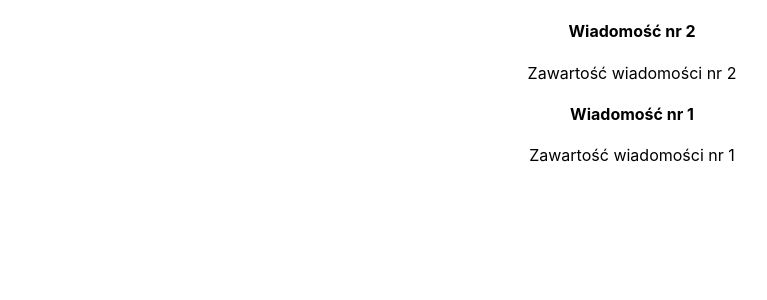
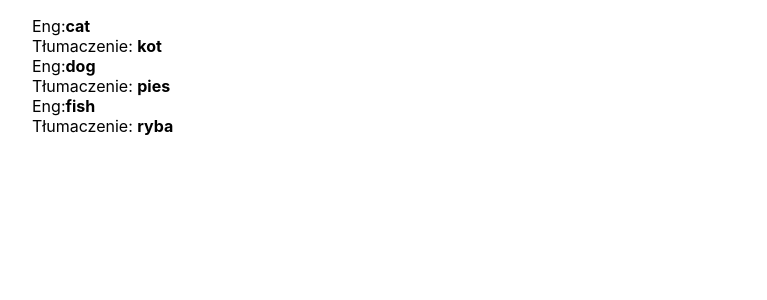
Before and after one commit to barteknowak31l/React-course, a React (Create React App) app in the folder sekcja7_ReactApp/project1/: page / in a window 1280 px wide. Shown: the top 300 px of the page, without its empty margins (8-775 px from the left). Built offline with nearby package versions, Linux system fonts and the light colour scheme.

Commit message:
json fetching

```diff
--- /dev/null
+++ b/sekcja7_ReactApp/project1/public/data/words.json
@@ -0,0 +1,20 @@
+{
+    "lesson": "animals",
+    "words": [
+      {
+        "id": 1,
+        "en": "cat",
+        "pl": "kot"
+      },
+      {
+        "id": 2,
+        "en": "dog",
+        "pl": "pies"
+      },
+      {
+        "id": 3,
+        "en": "fish",
+        "pl": "ryba"
+      }
+    ]
+  }
--- a/sekcja7_ReactApp/project1/src/App.js
+++ /dev/null
@@ -1,50 +0,0 @@
-import React, { Component } from "react";
-
-import "./App.css";
-
-const data = [
-  { id: 1, title: "Wiadomość nr 1", body: "Zawartość wiadomości nr 1" },
-  { id: 2, title: "Wiadomość nr 2", body: "Zawartość wiadomości nr 2" },
-];
-
-setInterval(() => {
-  const index = data.length + 1;
-  data.push({
-    id: index,
-    title: `Wiadomość nr ${index}`,
-    body: `Zawartość wiadomości nr ${index}`,
-  });
-}, 8000);
-
-class App extends Component {
-  state = {
-    comments: [...data],
-  };
-
-  getData = () => {
-    if (this.state.comments.length !== data.length) {
-      this.setState({
-        comments: [...data],
-      });
-    }
-  };
-
-  componentDidMount() {
-    this.intervalIndex = setInterval(this.getData, 5000);
-  }
-  componentWillUnmount() {
-    clearInterval(this.intervalIndex);
-  }
-
-  render() {
-    const comments = this.state.comments.map((comment) => (
-      <div key={comment.id}>
-        <h4>{comment.title}</h4>
-        <div>{comment.body}</div>
-      </div>
-    ));
-    return <div className="App">{comments.reverse()}</div>;
-  }
-}
-
-export default App;
--- /dev/null
+++ b/sekcja7_ReactApp/project1/src/components/App.js
@@ -0,0 +1,35 @@
+import React, { Component } from "react";
+import Word from "./Word";
+
+import "./App.css";
+
+class App extends Component {
+  state = {
+    words: [],
+    isLoaded: false,
+  };
+
+  componentDidMount() {
+    setTimeout(this.fetchData, 3000);
+  }
+
+  fetchData = () => {
+    fetch("data/words.json")
+      .then((response) => response.json())
+      .then((data) => {
+        this.setState({
+          words: data.words,
+          isLoaded: true,
+        });
+      });
+  };
+
+  render() {
+    const words = this.state.words.map((word) => (
+      <Word key={word.id} english={word.en} polish={word.pl} />
+    ));
+    return <ul>{this.state.isLoaded ? words : "wczytuję dane"}</ul>;
+  }
+}
+
+export default App;
--- /dev/null
+++ b/sekcja7_ReactApp/project1/src/components/Word.css
@@ -0,0 +1,3 @@
+li{
+    list-style:none;
+}
--- /dev/null
+++ b/sekcja7_ReactApp/project1/src/components/Word.js
@@ -0,0 +1,11 @@
+import React from "react";
+import "./Word.css";
+
+const Word = (props) => (
+  <li>
+    Eng:<strong>{props.english}</strong>
+    <br /> Tłumaczenie: <strong>{props.polish}</strong>
+  </li>
+);
+
+export default Word;
```
Also changed, not shown: sekcja7_ReactApp/project1/src/index.js (+6 -6 lines), sekcja7_ReactApp/project1/src/components/App.css (renamed from sekcja7_ReactApp/project1/src/App.css).
